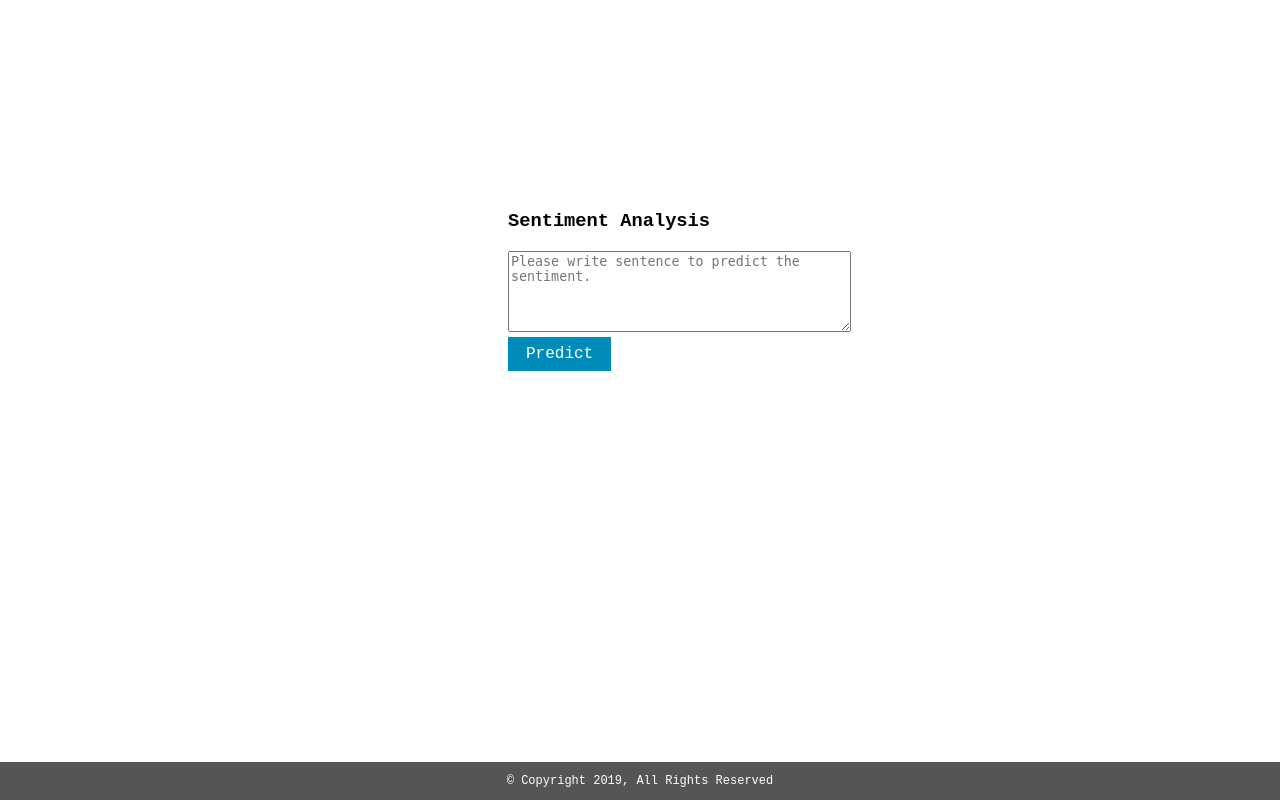
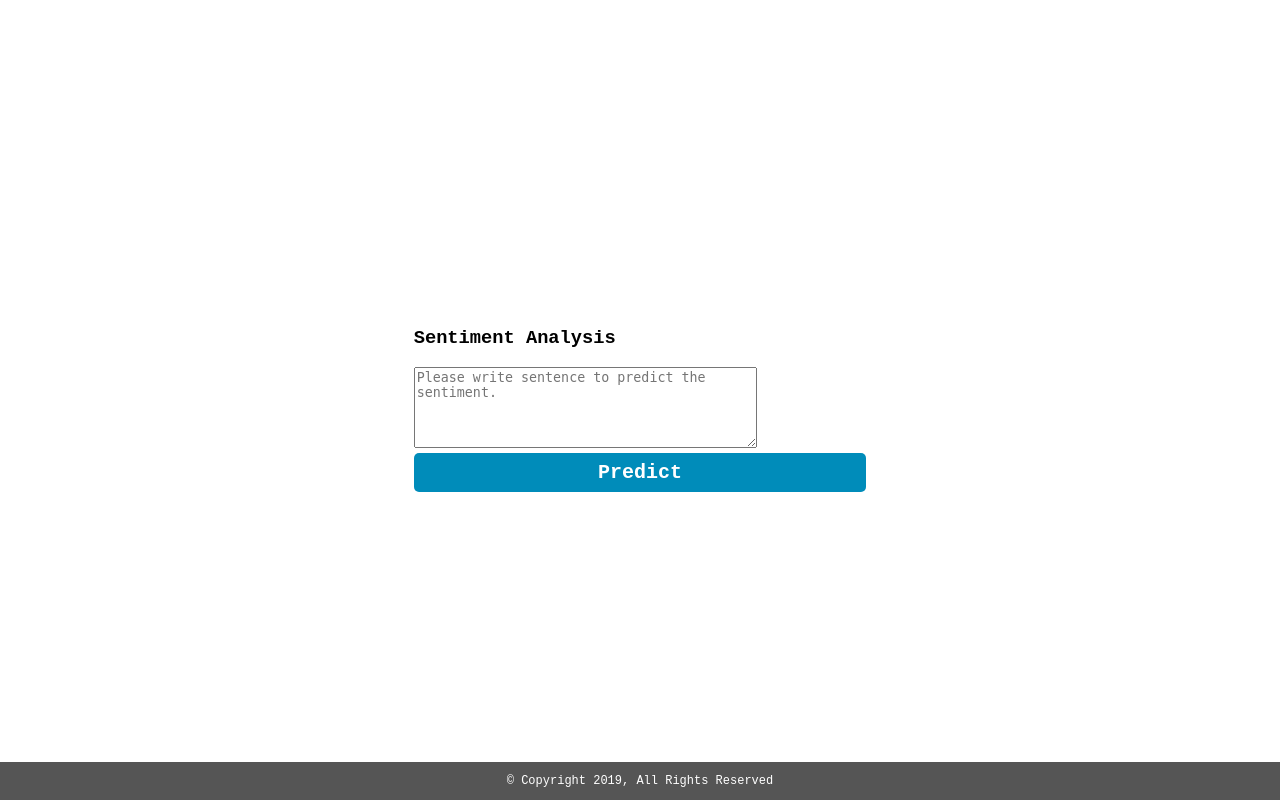
Before and after one commit to siddharthasharma79/sentiment_analysis, a Flask app: page / in a window 1280 px wide. Run offline with Flask 2, Linux system fonts and the light colour scheme.

Commit message:
Center alignment with responsive layout.

```diff
--- a/app/static/style.css
+++ b/app/static/style.css
@@ -1,38 +1,35 @@
 body {
-font-family: "Courier New";
+    margin:0px;
+    padding:0px;
+    font-family: 'Courier New', Courier, monospace;
+}
+#content {
+    margin-bottom: 38px;
 }
 .form {
-    margin: 0 auto;
-    width: 210px;
-    margin-top:210px;
-    margin-left: 500px;
-}
-.form label{
-    display: inline-block;
-    text-align: right;
-    float: left;
-}
-.form input{
-    display: inline-block;
-    text-align: left;
-    float: right;
+
+    display: flex;
+    height: 100vh;
+    align-items: center;
+    justify-content: center;
+    min-width: 335px;
 }
 .button {
+    width:100%;
     background-color: #008CBA;
     border: none;
+    border-radius: 5px;
     color: white;
-    padding: 8px 18px;
+    padding: 8px 8px;
     text-align: center;
-    text-decoration: none;
-    display: inline-block;
-    font-size: 16px;
+    font-weight: bolder;
+    font-size: 20px;
     transition-duration: 0.4s;
     cursor: pointer;
     font-family: inherit;
 }
 .button:hover {
     background-color: #555555;
-    color: white;
 }
 .footer {
     position: fixed;
@@ -46,6 +43,7 @@ font-family: "Courier New";
 p{
     font-size:12px
 }
+
 .positive-response
 {
     color:green;
```
